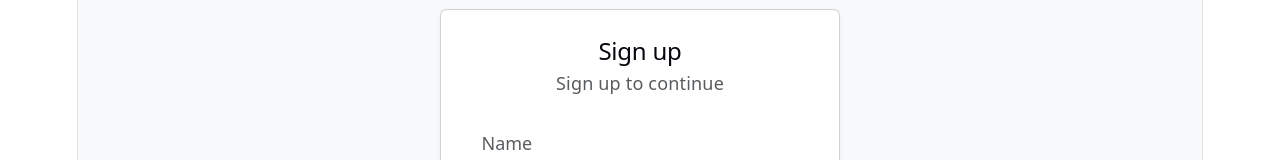
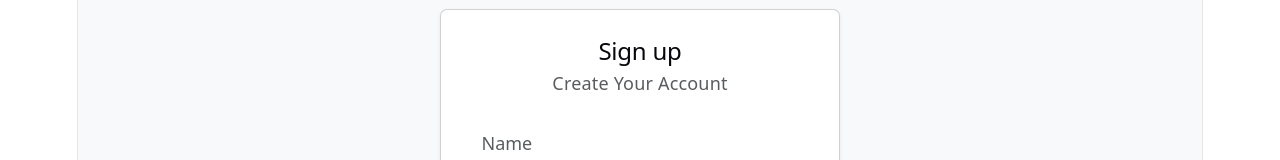
Before and after one commit to aashutoshpandey11/Tasks-Manager, a React app in the folder frontend/: page /register in a window 1280 px wide. Shown: the part 120-280 px from the top of the page. Built offline with nearby package versions, Linux system fonts and the light colour scheme; the HTML template or start-up script is replaced by a standard one.

Commit message:
updated App code

```diff
--- a/frontend/src/components/forms/register.jsx
+++ b/frontend/src/components/forms/register.jsx
@@ -19,7 +19,7 @@ const Register = () => {
 
           <h2 className="text-center mb-1">Sign up</h2>
           <p className="text-center text-muted mb-4">
-            Sign up to continue
+            Create Your Account
           </p>
 
           <form>
```
